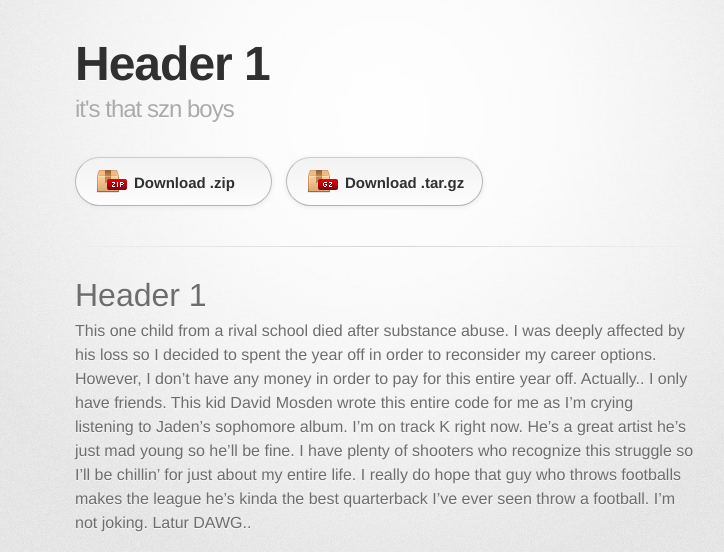
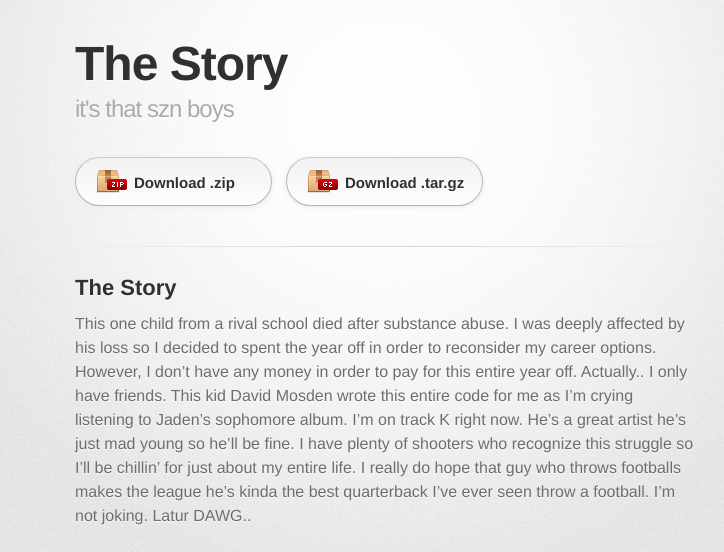
Before and after one commit to turl-szn/TurlSzn, a Jekyll site: the page built from index.md, in a window 1280 px wide. Shown: the top 552 px of the page, without its empty margins (255-979 px from the left). Built offline with Jekyll 4.4.1, drawn with Linux system fonts in a browser that asks for light colours; some web fonts are replaced; our own code applies the rules of GitHub Pages for plain Markdown files.

Commit message:
Update index.md

```diff
--- a/index.md
+++ b/index.md
@@ -2,7 +2,7 @@
 layout: default
 ---
 
-# Header 1
+## The Story
 This one child from a rival school died after substance abuse. I was deeply affected by his loss so I
   decided to spent the year off in order to reconsider my career options. However, I don't have any money
   in order to pay for this entire year off. Actually.. I only have friends. This kid David Mosden wrote this entire code for
```
